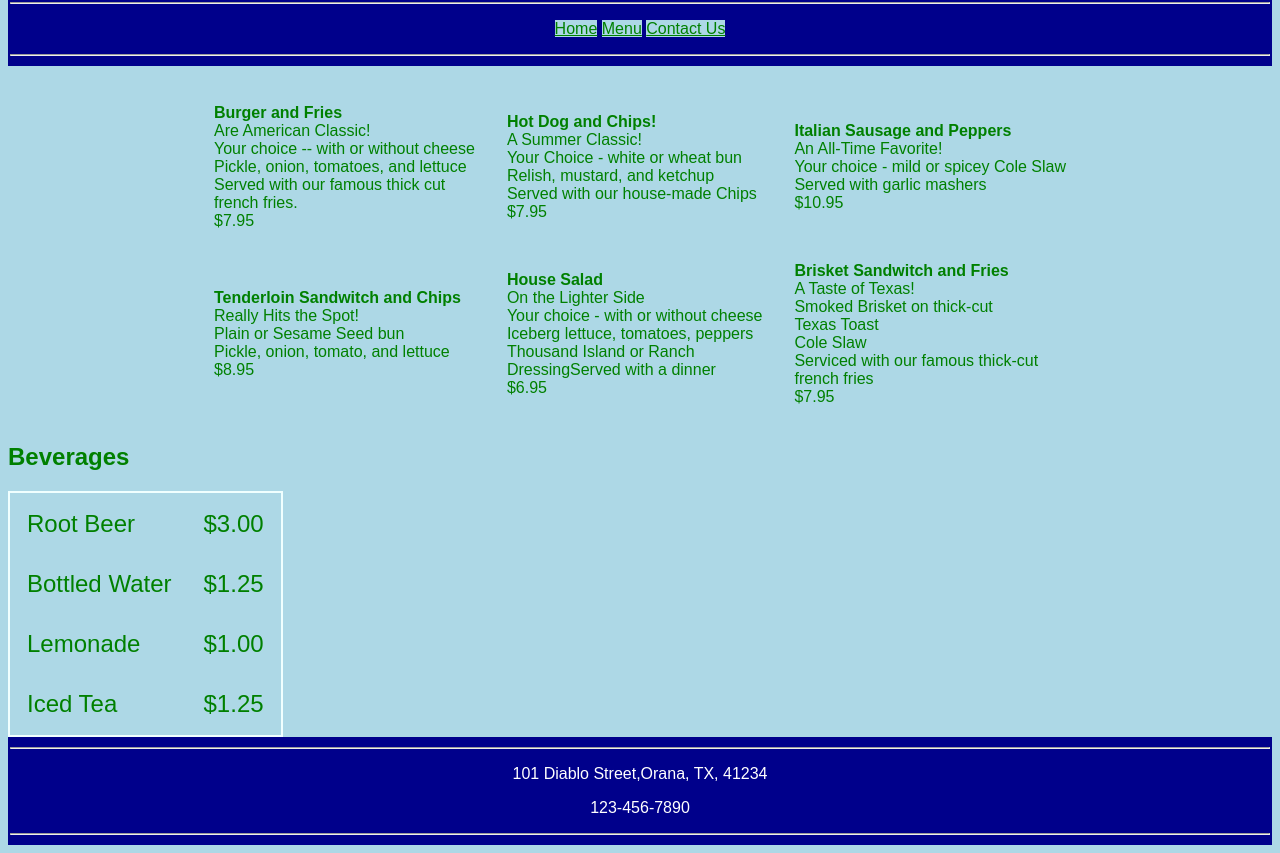
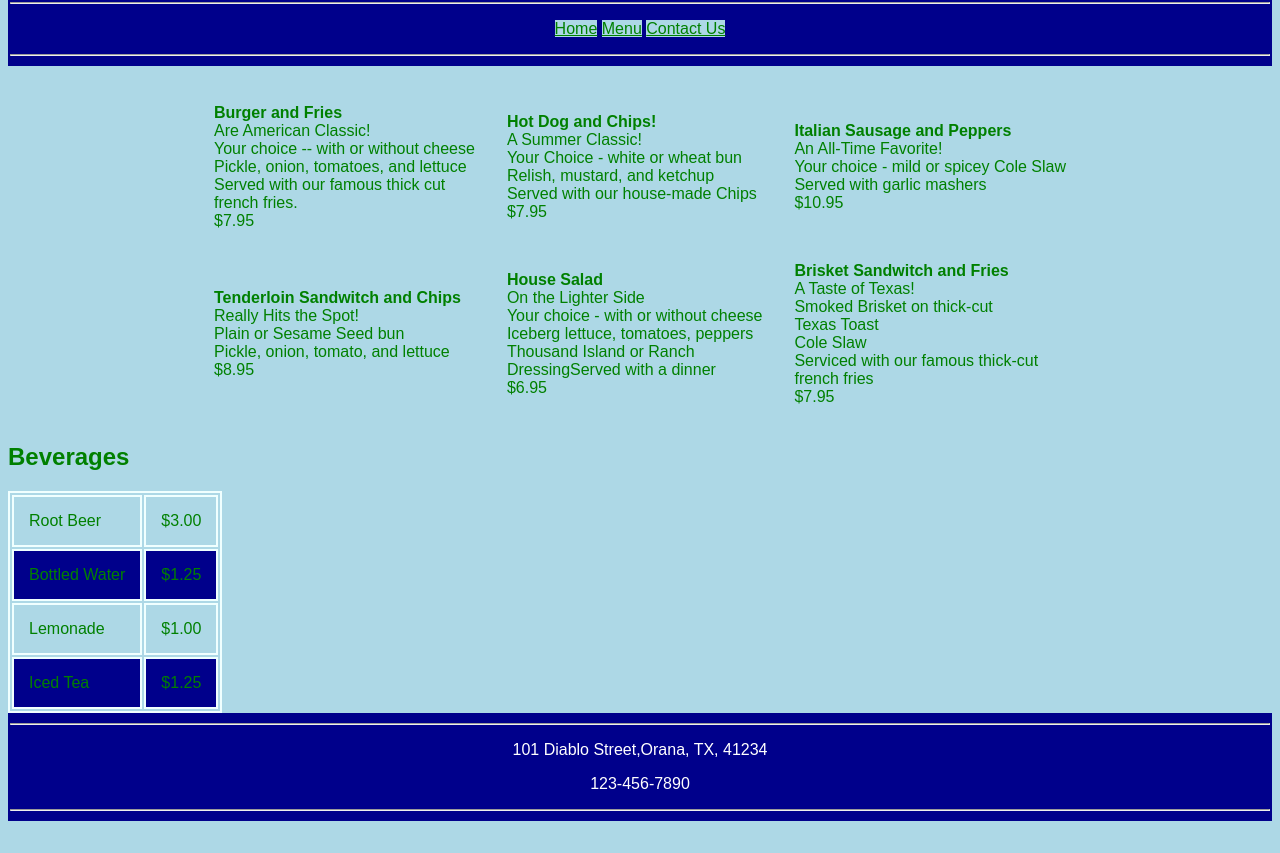
Before and after one commit to ProgrammerJenny/restaurantAssignment, a plain HTML site: page menu.html in a window 1280 px wide. Shown: the part 88-941 px from the top of the page. After the commit the page ends 917 px from the top, so only its background shows below. Drawn offline with Linux system fonts and the light colour scheme.

Commit message:
Added even odd row coloring

```diff
--- a/menu.html
+++ b/menu.html
@@ -93,21 +93,21 @@
     <h2>Beverages</h2>
     <div>
         <table class="beverages">
-            <tr class="rowstuff">
-                <td>Root Beer</td>
-                <td>$3.00</td>
+            <tr>
+                <td class="tdstuff">Root Beer</td>
+                <td class="tdstuff">$3.00</td>
             </tr>
             <tr>
-                <td>Bottled Water</td>
-                <td>$1.25</td>
+                <td class="td2stuff">Bottled Water</td>
+                <td class="td2stuff">$1.25</td>
             </tr>
             <tr>
-                <td>Lemonade</td>
-                <td>$1.00</td>
+                <td class="tdstuff">Lemonade</td>
+                <td class="tdstuff">$1.00</td>
             </tr>
             <tr>
-                <td>Iced Tea</td>
-                <td>$1.25</td>
+                <td class="td2stuff">Iced Tea</td>
+                <td class="td2stuff">$1.25</td>
             </tr>
         </table>
     </div>
--- a/styles/restaurantStyles.css
+++ b/styles/restaurantStyles.css
@@ -66,18 +66,24 @@ td {
 }
 
 .beverages {
-  font-size: 150%;
+  font-size: 100%;
    border: 2px solid white;
   border-color: azure;
 }
 
-.rowstuff {
+.tdstuff {
   border: 2px solid white ;
   border-color: azure;
 
 }
 
-tr:nth-child(even) {
+.td2stuff {
+  border: 2px solid white ;
+  border-color: azure;
+  background-color: darkblue;
+}
+
+.trstuff:nth-child(even) {
   background-color: #f2f2f2;
   color:black;
 }
```
